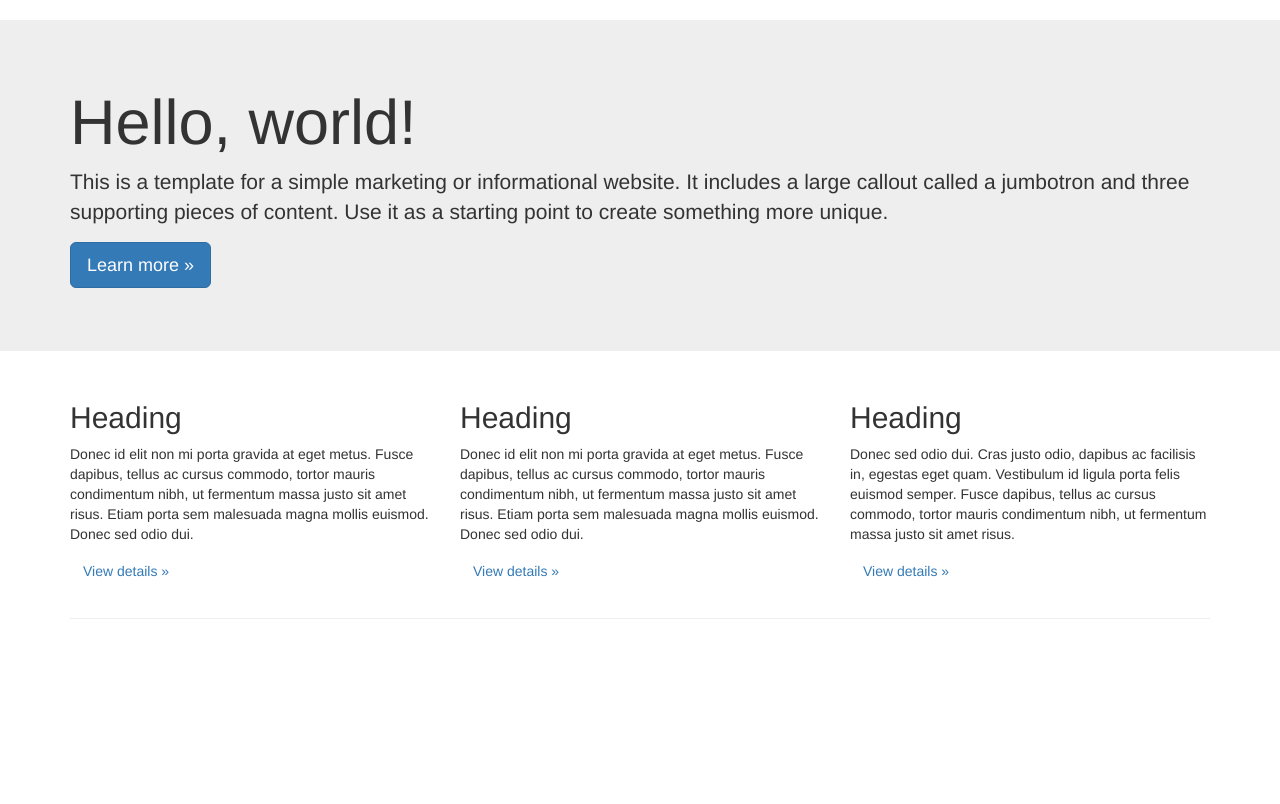
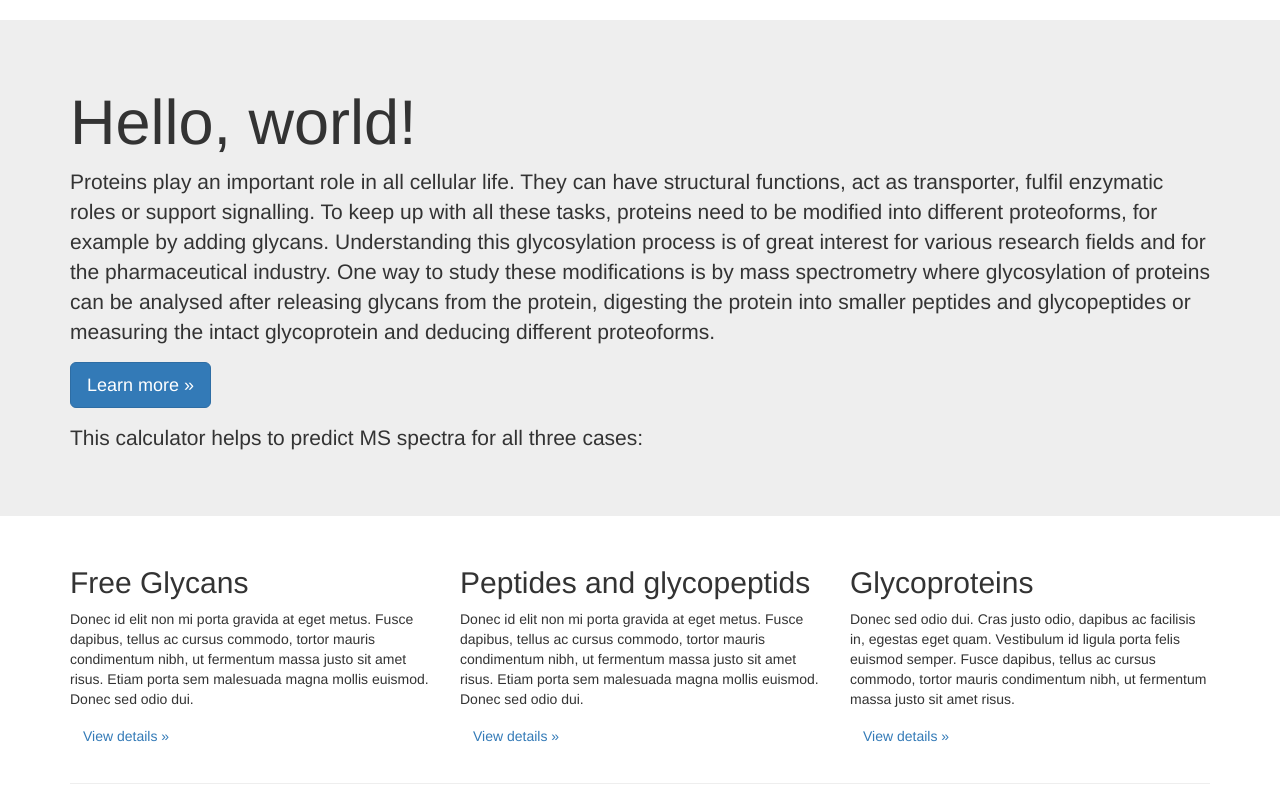
Before and after one commit to christiantill/Glycomass, a Flask app: page / in a window 1280 px wide. Shown: the part 52-856 px from the top of the page. Before the commit the page ends 671 px from the top, so only its background shows below. Run offline with Flask 2, Linux system fonts and the light colour scheme; some libraries are stand-ins or nearby versions.

Commit message:
Index update

```diff
--- a/app/templates/index.html
+++ b/app/templates/index.html
@@ -5,10 +5,16 @@
     <div class="jumbotron">
         <div class="container">
             <h1 class="display-3">Hello, world!</h1>
-            <p>This is a template for a simple marketing or informational website. It includes a large callout called a
-                jumbotron and three supporting pieces of content. Use it as a starting point to create something more
-                unique.</p>
+            <p>Proteins play an important role in all cellular life. They can have structural functions, act as
+transporter, fulfil enzymatic roles or support signalling. To keep up with all these tasks, proteins
+need to be modified into different proteoforms, for example by adding glycans. Understanding this
+glycosylation process is of great interest for various research fields and for the pharmaceutical
+industry.
+One way to study these modifications is by mass spectrometry where glycosylation of proteins can
+be analysed after releasing glycans from the protein, digesting the protein into smaller peptides and
+glycopeptides or measuring the intact glycoprotein and deducing different proteoforms.</p>
             <p><a class="btn btn-primary btn-lg" href="{{ url_for('about') }}" role="button">Learn more &raquo;</a></p>
+            <p>This calculator helps to predict MS spectra for all three cases:</p>
         </div>
     </div>
 
@@ -16,21 +22,21 @@
         <!-- Example row of columns -->
         <div class="row">
             <div class="col-md-4">
-                <h2>Heading</h2>
+                <h2>Free Glycans</h2>
                 <p>Donec id elit non mi porta gravida at eget metus. Fusce dapibus, tellus ac cursus commodo, tortor
                     mauris condimentum nibh, ut fermentum massa justo sit amet risus. Etiam porta sem malesuada magna
                     mollis euismod. Donec sed odio dui. </p>
                 <p><a class="btn btn-secondary" href="#" role="button">View details &raquo;</a></p>
             </div>
             <div class="col-md-4">
-                <h2>Heading</h2>
+                <h2>Peptides and glycopeptids</h2>
                 <p>Donec id elit non mi porta gravida at eget metus. Fusce dapibus, tellus ac cursus commodo, tortor
                     mauris condimentum nibh, ut fermentum massa justo sit amet risus. Etiam porta sem malesuada magna
                     mollis euismod. Donec sed odio dui. </p>
                 <p><a class="btn btn-secondary" href="#" role="button">View details &raquo;</a></p>
             </div>
             <div class="col-md-4">
-                <h2>Heading</h2>
+                <h2>Glycoproteins</h2>
                 <p>Donec sed odio dui. Cras justo odio, dapibus ac facilisis in, egestas eget quam. Vestibulum id ligula
                     porta felis euismod semper. Fusce dapibus, tellus ac cursus commodo, tortor mauris condimentum nibh,
                     ut fermentum massa justo sit amet risus.</p>
```
